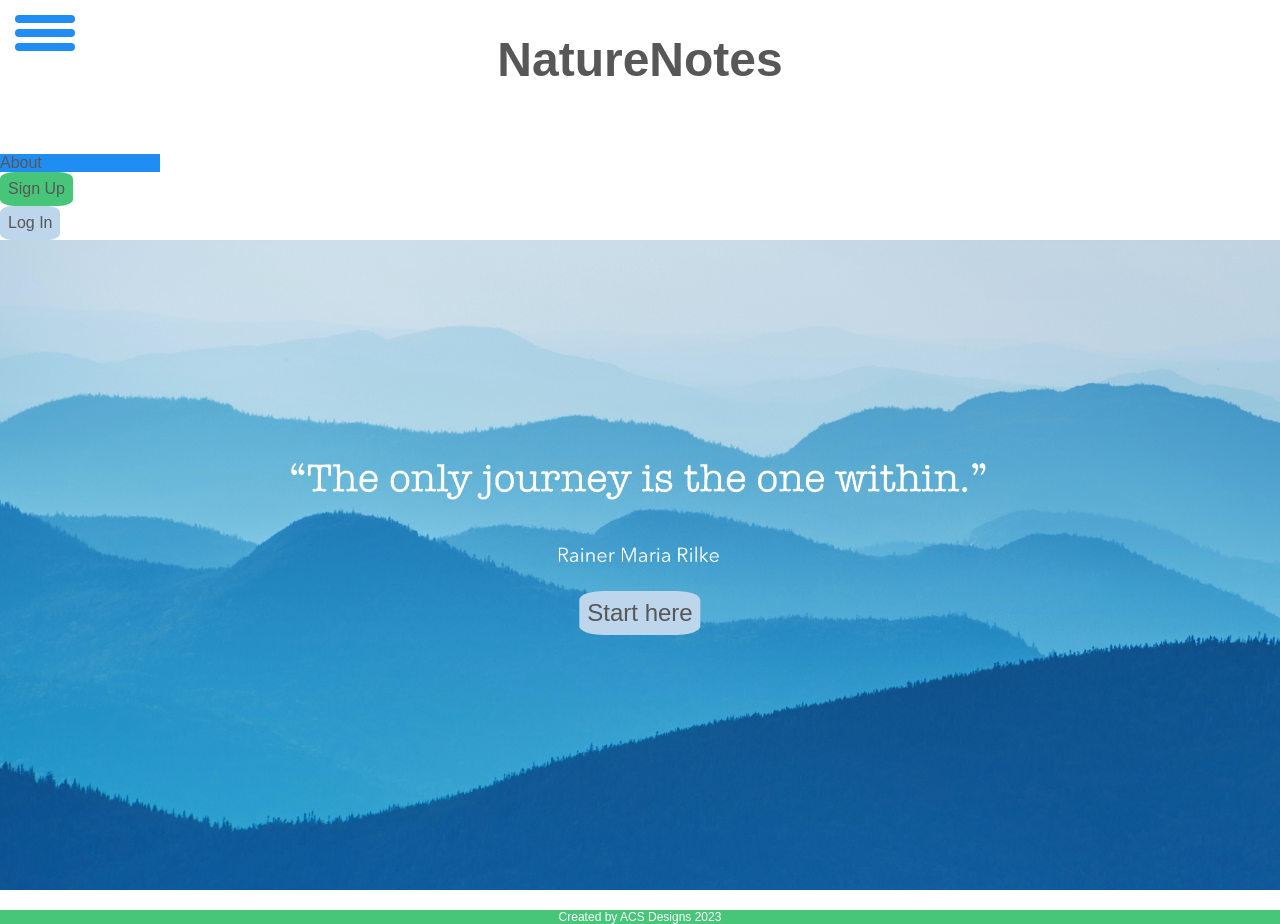
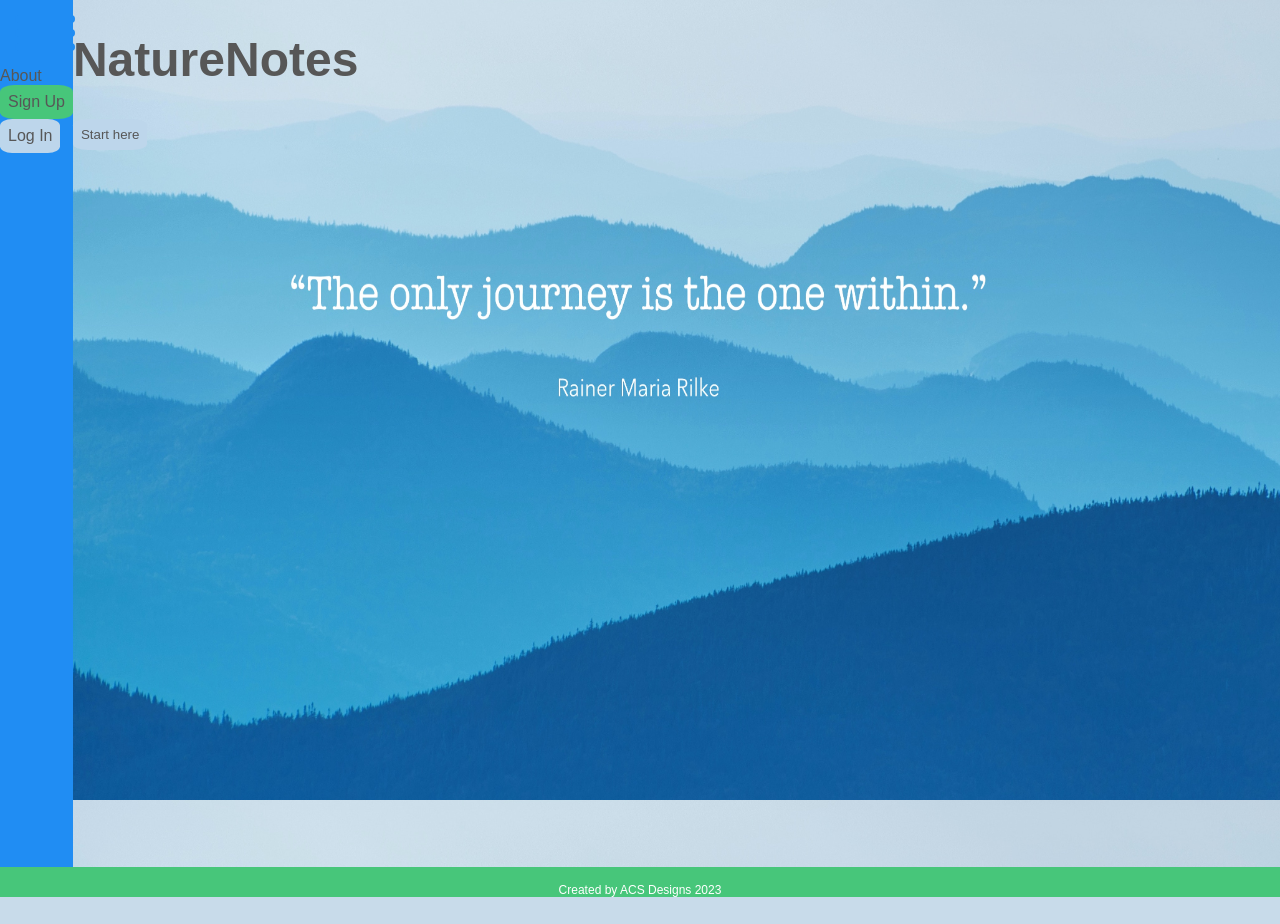
Before and after one commit to caseystell/nature-notes, a Django app: page / in a window 1280 px wide. After the commit the page ends 897 px from the top, so only its background shows below. Run offline with Django 4.2, Linux system fonts and the light colour scheme; some web fonts are replaced.

Commit message:
Mid CSS adjustment

```diff
--- a/main_app/static/css/style.css
+++ b/main_app/static/css/style.css
@@ -1,10 +1,16 @@
 body {
     height: 100vh;
-    color: #575757;
+    /* color: #575757; */
     font-family: 'Khula', sans-serif;
     margin: 0;
     font-size: 1rem;
     box-sizing: border-box;
+    background: url(../images/alex-shutin-kKvQJ6rK6S4-unsplash.jpg) no-repeat center center fixed;
+    background-size: 100% 100%;
+}
+
+.container{
+    display: flex;
 }
 
 :root{
@@ -71,10 +77,11 @@ body {
 
 .sidebar {
     /* translate: -100%; */
-    margin-top: calc(var(--hamburger-height) + var(--hamburger-margin) + 1rem);
+    padding-top: calc(var(--hamburger-height) + var(--hamburger-margin) + 1rem);
     background-color: var(--foreground);
     color: var(--background);
     max-width: 10rem;
+    min-height: 100vh;
 }
 
 a, a:visited {
@@ -95,6 +102,7 @@ ul {
     font-size: 3rem;
     text-decoration: none !important;
     text-align: center;
+
 }
 
 .btn, .login, .btn:visited, .login:visited {
@@ -218,7 +226,7 @@ a:hover, .btn:hover, .login:hover {
 }
 
 .home-btn {
-    position: absolute;
+    /* position: absolute;
     text-align: center;
     color: #575757;
     left: 50%;
@@ -227,7 +235,7 @@ a:hover, .btn:hover, .login:hover {
     transform: translate(-50%, -50%);
     width: fit-content;
     height: fit-content;
-    font-size: 1.5rem;
+    font-size: 1.5rem; */
 }
 
 #footer {
@@ -237,13 +245,14 @@ a:hover, .btn:hover, .login:hover {
     font-size: 12px;
     background-color: #47C67A;
     color: white;
-    margin-top: 1rem;
+    padding-top: 1rem;
 }
 
 #about {
     text-align: center;
-    margin: 5rem 5rem 0 5rem;
+    /* margin: 5rem 5rem 0 5rem; */
     padding: 1rem;
+    background: #C3D5E3;
 }
 
 #about > h3, #about > p {
--- a/main_app/templates/base.html
+++ b/main_app/templates/base.html
@@ -11,13 +11,10 @@
     <link href="https://fonts.googleapis.com/css2?family=Khula:wght@400;600;700&family=Montserrat+Subrayada&display=swap" rel="stylesheet">
     <link rel="stylesheet" type="text/css" href="{% static 'css/style.css' %}">
 </head>
-<h1 id="title-logo" class="logo"><a href="{% url 'home' %}">NatureNotes</a></h1>
 <body>
-    <header>
-        <nav>
-                <label class="hamburger-menu">
-                    <input type="checkbox">
-                </label>
+    <main>
+        <div class="container">
+            <div>
                 <aside class="sidebar">
                     <div><a href="{% url 'about' %}">About</a></div>
                     {% if user.is_authenticated %}
@@ -32,19 +29,30 @@
                             <div><a href="{% url 'amenities_create' %}">Add an Amenity</a></div>
 
                     {% endif %}
-                        </aside>
+
                     {% if not user.is_authenticated %}
                         <div class="btn"><a href="{% url 'signup' %}">Sign Up</a></div>
                         <div class="login"><a href="{% url 'login' %}">Log In</a></div>
+
                     {% else %}
                         <div class="login"><a href="{% url 'logout' %}">Log Out</a></div>
+
                     {% endif %}
+                </aside>
+            </div>
+            <div>
+                <h1 id="title-logo" class="logo"><a href="{% url 'home' %}">NatureNotes</a></h1>
 
-        </nav>
-    </header>
-    <main>
+                <label class="hamburger-menu">
+                    <input type="checkbox">
+                </label>
+                <div>
                     {% block content %}
                     {% endblock %}
+                </div>
+
+            </div>
+        </div>
     </main>
     <footer id="footer">Created by ACS Designs 2023</footer>
 </body>
--- a/main_app/templates/home.html
+++ b/main_app/templates/home.html
@@ -4,7 +4,7 @@
 {% load static %}
 
 <div id="home-page">
-    <img id="home-image" src="{% static 'images/alex-shutin-kKvQJ6rK6S4-unsplash.jpg' %}" alt="blue mountains" style="height: 75%; width: 100%;" >
+    {% comment %} <img id="home-image" src="{% static 'images/alex-shutin-kKvQJ6rK6S4-unsplash.jpg' %}" alt="blue mountains" style="height: 75%; width: 100%;" > {% endcomment %}
     {% if not user.is_authenticated %}
         <button class="login home-btn"><a href="{% url 'about' %}">Start here</a></button>
     {% else %}
```
Lines whose indentation alone changed are shown as unchanged.
